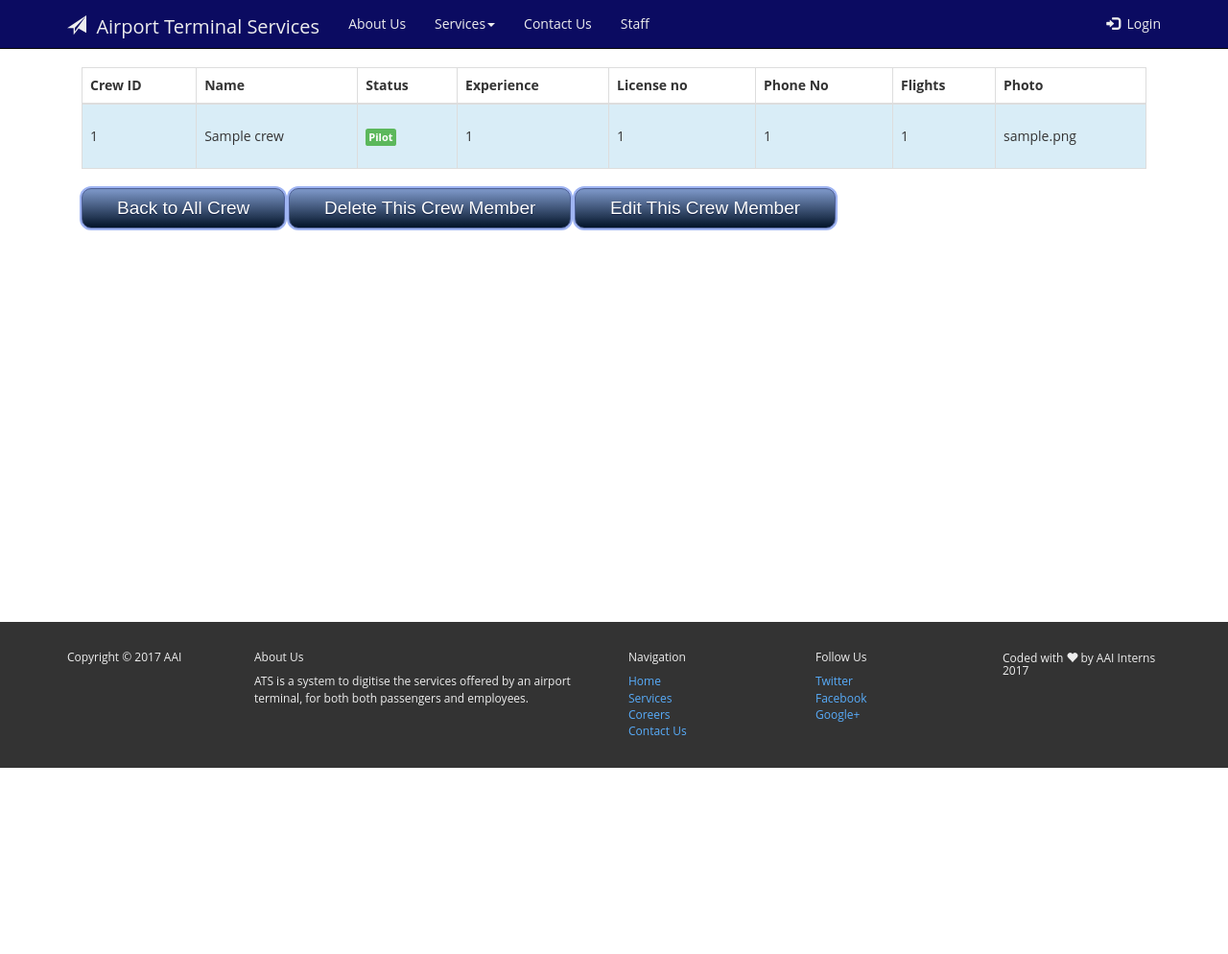
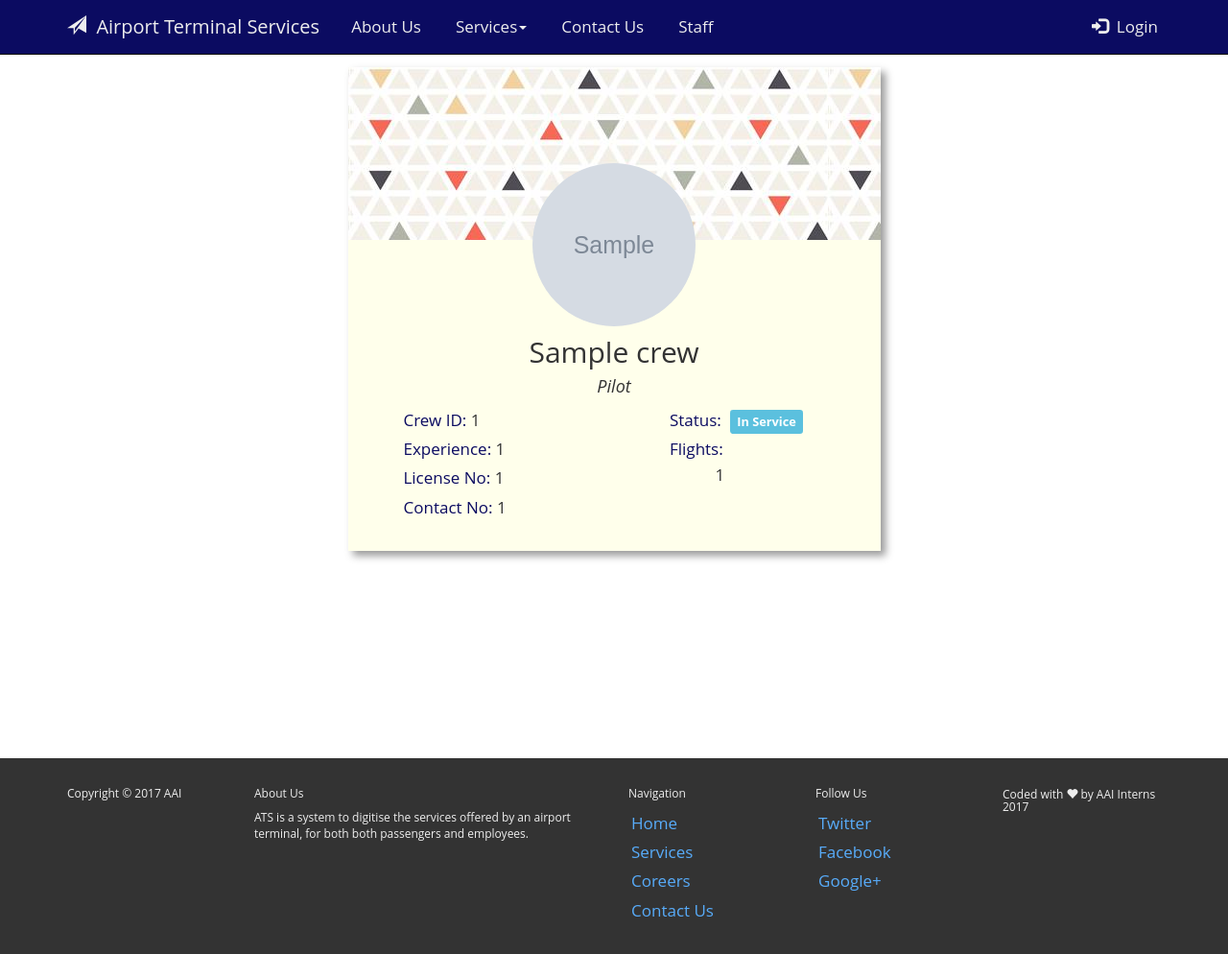
Before and after one commit to LockednKoded/ats, a Django app: page /flights/crew/1/ in a window 1280 px wide. Shown: the whole page at 96% size. Before the commit the page ends 800 px from the top, so only its background shows below. Run offline with Django 3.2, Linux system fonts and the light colour scheme; tables that the repository leaves empty hold one stand-in row (values such as "Sample post"); grey boxes marked "Sample" are stand-in pictures; some libraries are stand-ins or nearby versions.

Commit message:
Edited crew detail

```diff
--- /dev/null
+++ b/src/static/css/flight_info/detail_crew.css
@@ -0,0 +1,118 @@
+/*
+   //////////////////////////
+        Basic Grid Style
+   //////////////////////////
+
+.user-background {
+    height: 180px;
+    background: blue;
+}
+
+.user-detail {
+    height: 300px;
+    background: red;
+}
+
+.img-section {
+    height: 170px;
+    width: 170px;
+    margin: -80px auto 0 auto;
+    background: yellow;
+}
+
+@media (max-width: 615px)
+{
+    .user-background {
+        height: 120px;
+        background: green;
+    }
+
+    .user-detail {
+        height: 200px;
+        background: black;
+    }
+
+    .img-section {
+        height: 100px;
+        width: 100px;
+        margin: -50px auto 0 auto;
+        background: yellow;
+    }
+
+}
+*/
+
+/* Style for complete card */
+.user-content-div {
+    box-shadow: 5px 5px 8px #999;
+}
+
+/* Style for detail section of card */
+.user-detail {
+    background: #FFFFEB;
+}
+
+/* Style for header in detail in card */
+.detail-header h2 {
+    text-align: center;
+    margin-top: 10px;
+}
+.detail-header h4 {
+    text-align: center;
+}
+
+/* Style for detail in card */
+.detail-content {
+    padding-bottom: 20px;
+}
+
+
+/* Style for list in detail in card */
+ul li {
+    list-style: none;
+    font-size: 17px;
+    padding: 3px;
+}
+ul li > span {
+    color: #0B0B61;
+}
+@media (max-width: 760px) {
+
+    ul li {
+        font-size: 15px;
+        padding: 2px;
+    }
+
+}
+
+
+/* Style for GRID/LAYOUT */
+.user-background {
+    height: 180px;
+}
+.img-section {
+    height: 170px;
+    width: 170px;
+    margin: -80px auto 0 auto;
+}
+.img-section img {
+    height: 170px;
+    width: 170px;
+}
+
+@media (max-width: 615px)
+{
+    .user-background {
+        height: 120px;
+    }
+    .img-section {
+        height: 100px;
+        width: 100px;
+        margin: -50px auto 0 auto;
+        background: yellow;
+    }
+    .img-section img {
+        height: 100px;
+        width: 100px;
+    }
+}
--- a/src/templates/flight_info/detail_crew.html
+++ b/src/templates/flight_info/detail_crew.html
@@ -1,75 +1,79 @@
-<!DOCTYPE html>
-<html lang="en">
-<head>
-    <meta charset="UTF-8">
-    <title>Details of Crew Member</title>
-</head>
-<body>
 {% extends 'common/base.html' %}
 
 {% load staticfiles %}
 
 {% block style %}
-<link rel="stylesheet" href="{% static 'css/flight_info/list_flights.css' %}">
+<link rel="stylesheet" href="{% static 'css/flight_info/detail_crew.css' %}">
 {% endblock %}
 
 {% block content %}
 
-    <div class="table-responsive">
+<div class="col-xs-12">
 
-                            <table class="table table-bordered table-hover">
-                                <thead>
-                                    <th>Crew ID</th>
-                                    <th>Name</th>
-                                    <th>Status</th>
-                                    <th>Experience</th>
-                                    <th>License no</th>
-                                    <th>Phone No</th>
-                                    <th>Flights</th>
-                                    <th>Photo</th>
-                                </thead>
-                                <tbody>
+    <div class="row">
+        <div class="col-sm-6 col-sm-offset-3 col-xs-10 col-xs-offset-1 user-content-div">
+            <div class="row user-background" style='background-image: url("/static/images/flight_info/user_back_img.jpg");'>
 
-                                    <tr class="
-                                                {% if airline.pilot == True %}
-                                                        success
+            </div>
+            <div class="row user-detail">
+
+                <div class="col-xs-12">
+                    <div class="img-section">
+                        {% if crew.photo %}
+                        <img src="{{ crew.photo.url }}" class="img-circle" alt="Crew Photo">
                         {% else %}
-                                                    info
+                        <img src="{% static 'images/flight_info/no_profile_img.gif' %}" class="img-circle" alt="Crew Photo">
                         {% endif %}
-                                              ">
-                                        <td>{{ crew.crew_id }}</td>
-                                        <td>{{ crew.name }}</td>
-                                        <td>
+                    </div>
+                </div>
+                <div class="col-xs-12">
+                    <div class="row detail-header">
+                        <h2>{{ crew.name }}</h2>
+                        <h4><em>
                             {% if crew.pilot == True %}
-                                                    <div class="label label-success"><span>Pilot</span></div>
+                                Pilot
                             {% else %}
-                                                <div class="label label-info"><span>Crew</span></div>
+                                Crew
                             {% endif %}
-                                        </td>
-                                        <td>{{ crew.experience }}</td>
-                                        <td>{{ crew.license_no }}</td>
-                                        <td>{{ crew.ph_no }}</td>
-                                        <td>
+                        </em></h4>
+                    </div>
+                    <div class="row detail-content">
+                        <div class="col-sm-6">
+                            <ul class="left-list">
+                                <li><span>Crew ID:</span> {{ crew.crew_id }}</li>
+                                <li><span>Experience:</span> {{ crew.experience }}</li>
+                                <li><span>License No:</span> {{ crew.license_no }}</li>
+                                <li><span>Contact No:</span> {{ crew.ph_no }}</li>
+                            </ul>
+                        </div>
+                        <div class="col-sm-6">
+                            <ul class="right-list">
+                                <li>
+                                    <span>Status:</span>&nbsp;
+                                    {% if crew.in_service == True %}
+                                    <span class="label label-info">In Service</span>
+                                    {% else %}
+                                    <span class="label label-warning">Off Service</span>
+                                    {% endif %}
+                                </li>
+                                <li>
+                                    <span>Flights:</span>
+                                    <ul>
                                         {% for flight in crew.flights.all %}
-                                                {{ flight.flight_no }}&nbsp;
-                                            {% empty %}
-                                                Not assigned
+                                        <li>{{ flight.airline.flight_prefix }}&nbsp;{{ flight.flight_no }}</li>
                                         {% endfor %}
-                                        </td>
-                                        <td>{{ crew.photo }}</td>
+                                    </ul>
+                                </li>
+                            </ul>
 
-                                    </tr>
+                        </div>
+                    </div>
+                </div>
 
-                                </tbody>
-                            </table>
+            </div>
+        </div>
+    </div>
 
-                        </div><!-- end table responsive -->
-
-    <a href="../"> <button name="back" class="myButton">Back to All Crew</button></a>
-    <a href="delete"> <button name="delete" class="myButton">Delete This Crew Member</button></a>
-    <a href="edit"> <button name="edit" class="myButton">Edit This Crew Member</button></a>
+</div>
 
 {% endblock %}
-
-</body>
-</html>
```
Also changed, not shown: src/static/images/flight_info/user_back_img.jpg (added). Lines whose indentation alone changed are shown as unchanged.
